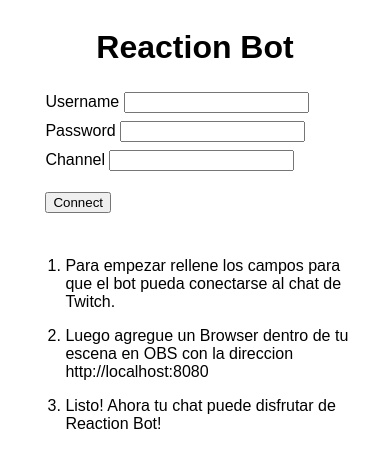
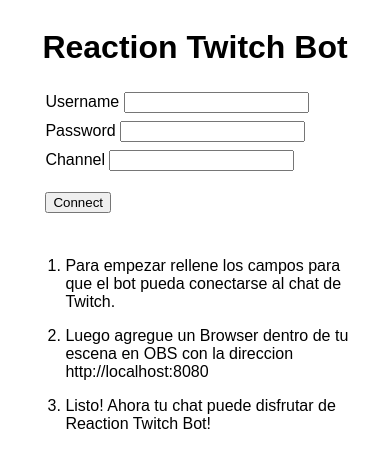
Before and after one commit to JoacoMD/reaction-twitch-bot, an Electron app: page view/index.html in a window 390 px wide. Drawn offline with Linux system fonts and the light colour scheme; no server answers.

Commit message:
Se cambia nombre de la aplicacion

```diff
--- a/view/index.html
+++ b/view/index.html
@@ -3,14 +3,14 @@
 
 <head>
     <meta charset="UTF-8">
-    <title>Reaction Bot</title>
+    <title>Reaction Twitch Bot</title>
     <meta http-equiv="Content-Security-Policy" content="script-src 'self' 'unsafe-inline';" />
     <link href="./style.css" rel="stylesheet"/>
 </head>
 
 <body style="background: white; font-family: sans-serif;">
     <div class="header">
-        <h1>Reaction Bot</h1>
+        <h1>Reaction Twitch Bot</h1>
     </div>
     <div class="form">
         <div>
@@ -35,7 +35,7 @@
         <ol>
             <li>Para empezar rellene los campos para que el bot pueda conectarse al chat de Twitch.</li>
             <li>Luego agregue un Browser dentro de tu escena en OBS con la direccion <span>http://localhost:8080</span></li>
-            <li>Listo! Ahora tu chat puede disfrutar de Reaction Bot!</li>
+            <li>Listo! Ahora tu chat puede disfrutar de Reaction Twitch Bot!</li>
         </ol>
     </div>
     <script src="view.js"></script>
```
Also changed, not shown: package.json (+4 -4 lines).
